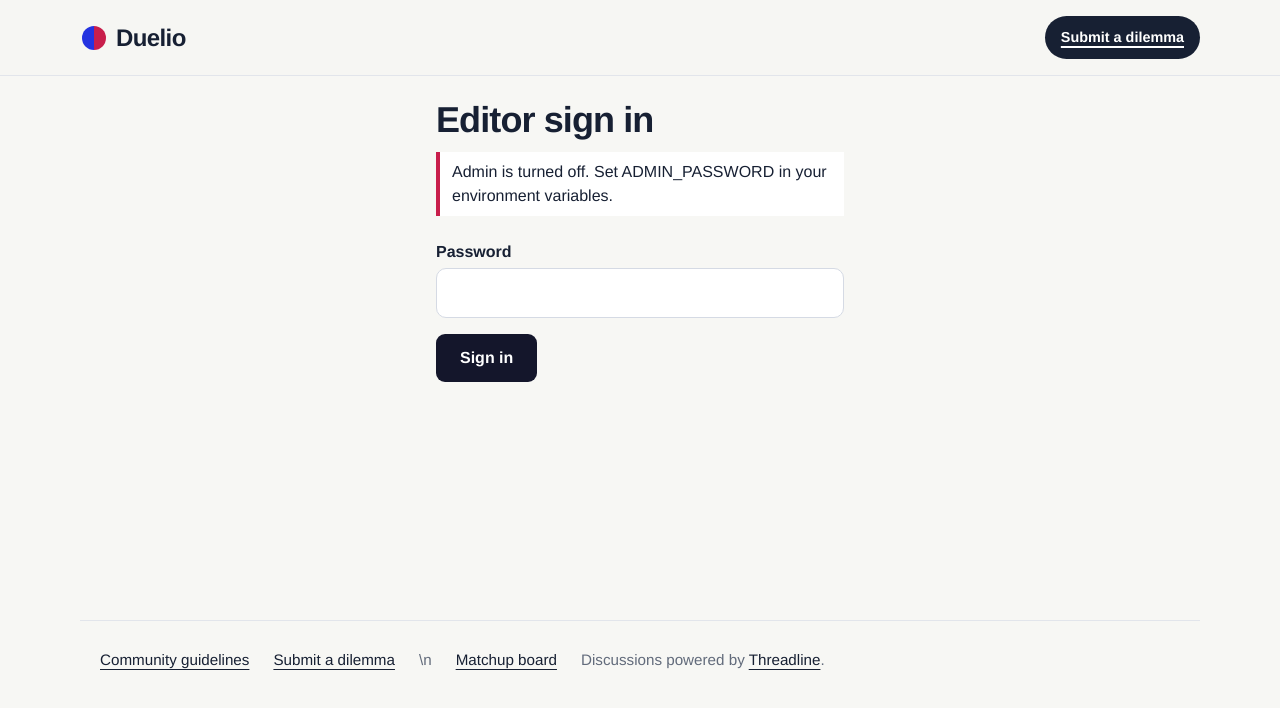
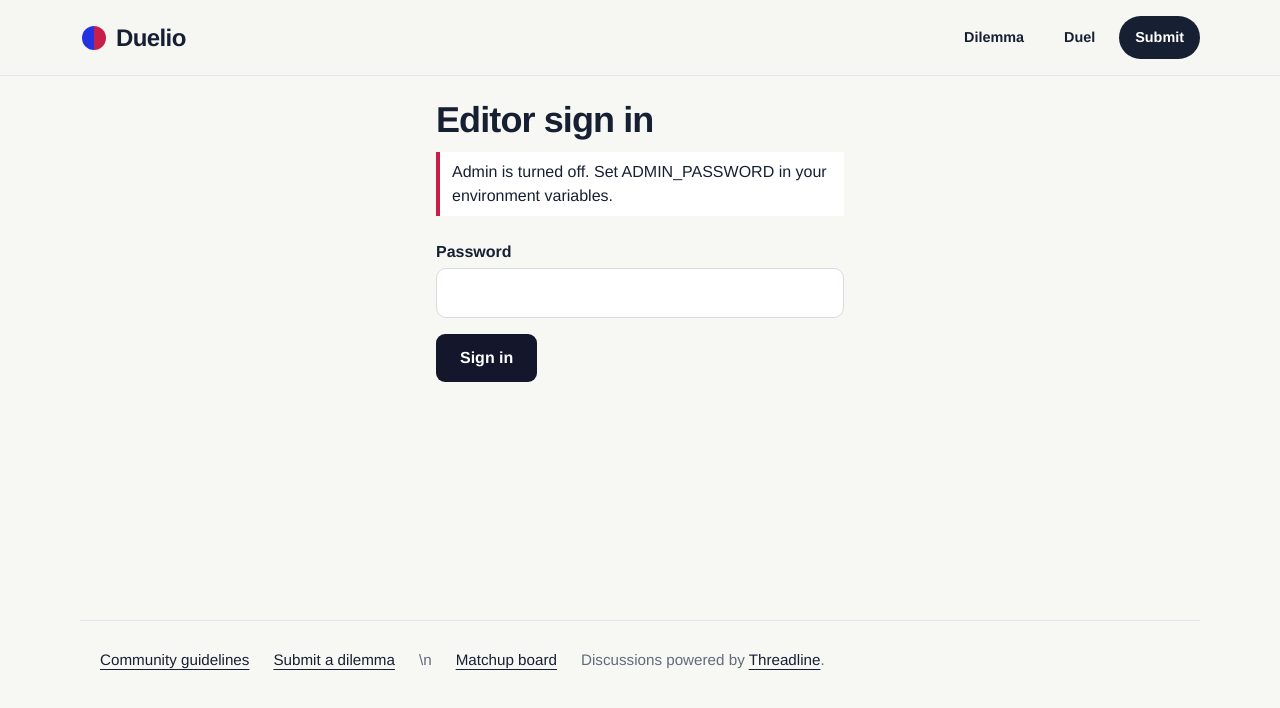
Before and after one commit to BillGStanford/duelio, a Next.js app: page /admin/login in a window 1280 px wide. Shown: the top 708 px of the page. Built offline with nearby package versions, Linux system fonts and the light colour scheme; no server answers.

Commit message:
Add Dilemma and Duel navigation options

```diff
--- a/src/app/layout.tsx
+++ b/src/app/layout.tsx
@@ -47,10 +47,10 @@ gtag('config', 'G-5HEWDYYCEC');`}
             <Logo />
             Duelio
           </Link>
-          <nav aria-label="Main">
-            <Link href="/submit" className="font-bold underline decoration-2 underline-offset-4 hover:text-sidea">
-              Submit a dilemma
-            </Link>
+          <nav aria-label="Main" className="flex items-center gap-1 sm:gap-2">
+            <Link href="/#debates" className="font-bold">Dilemma</Link>
+            <Link href="/matchups" className="font-bold">Duel</Link>
+            <Link href="/submit" className="font-bold">Submit</Link>
           </nav>
         </header>
         <div id="main">{children}</div>
```
